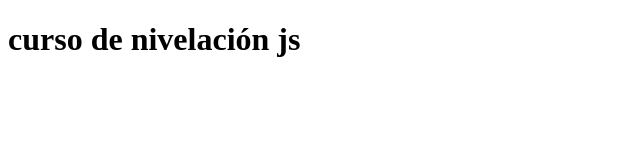
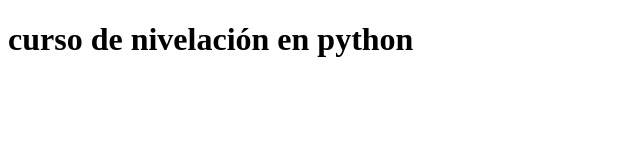
Before and after one commit to nicolas1996-ing/js-project-example, a plain HTML site: page index.html in a window 1280 px wide. Shown: the whole page, without its empty margins (0-640 px from the left). Drawn offline with Linux system fonts and the light colour scheme.

Commit message:
change title in index.html

```diff
--- a/index.html
+++ b/index.html
@@ -6,7 +6,7 @@
     <title>Document</title>
   </head>
   <body>
-    <h1>curso de nivelación js</h1>
+    <h1>curso de nivelación en python</h1>
     <script src="app.js"></script>
   </body>
 </html>
```
